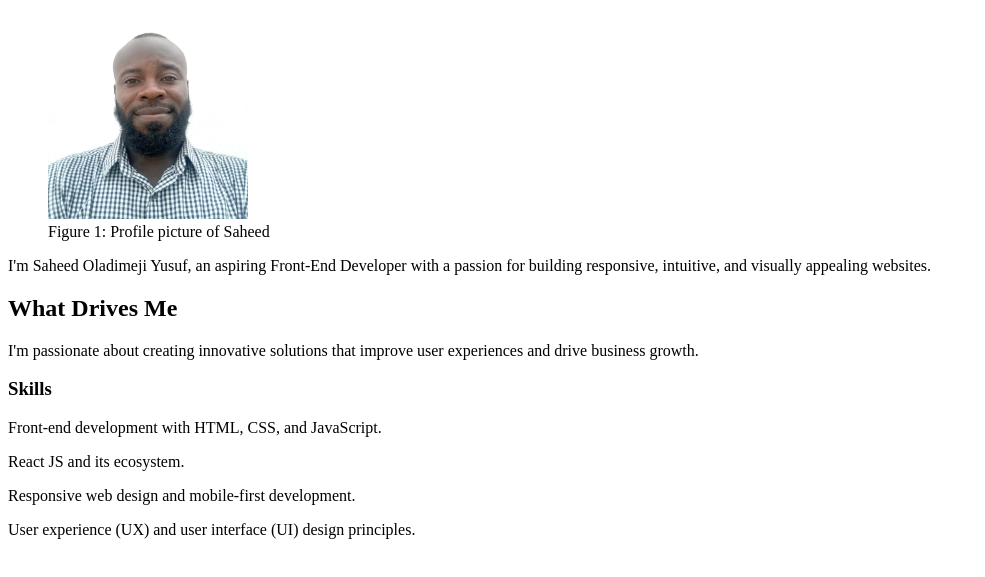
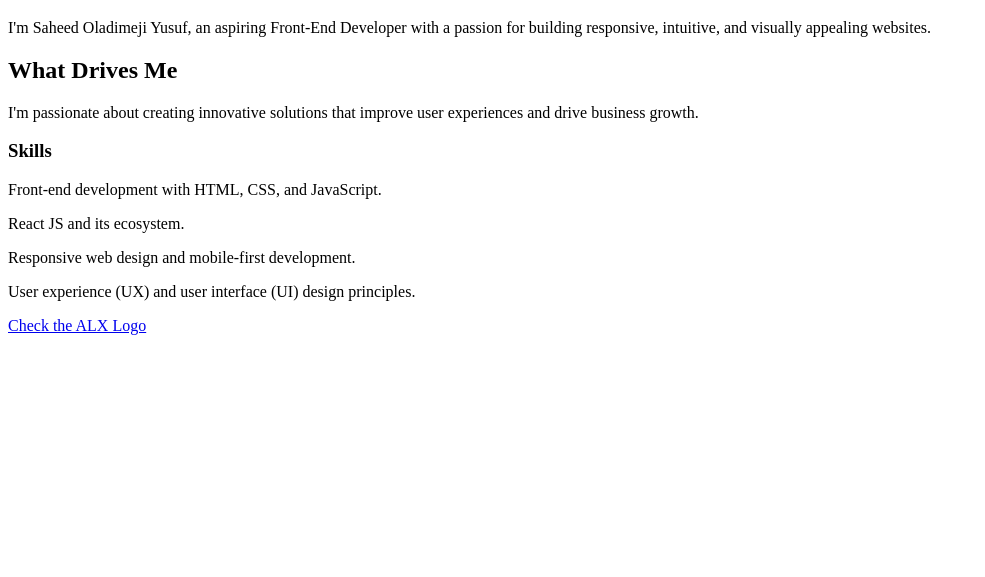
Before and after one commit to Olami0325/My_First_Portfolio, a plain HTML site: page html_basic/index.html in a window 1280 px wide. Shown: the part 159-736 px from the top of the page, without its empty margins (0-985 px from the left). Drawn offline with Linux system fonts and the light colour scheme.

Commit message:
add the a link

```diff
--- a/html_basic/index.html
+++ b/html_basic/index.html
@@ -10,15 +10,6 @@
     <p>This is my very first HTML file</p>
 
     <h1>About Me</h1>
-    <figure>
-      <img
-        src="/html_basic/asset/images/Profile_Pics.JPG.jpg"
-        alt="Profile Picture"
-        height="200px"
-      />
-      <figcaption>Figure 1: Profile picture of Saheed</figcaption>
-    </figure>
-
     <p>
       I'm Saheed Oladimeji Yusuf, an aspiring Front-End Developer with a passion
       for building responsive, intuitive, and visually appealing websites.
@@ -35,5 +26,7 @@
     <p>React JS and its ecosystem.</p>
     <p>Responsive web design and mobile-first development.</p>
     <p>User experience (UX) and user interface (UI) design principles.</p>
+
+    <a href="https://i.ibb.co/gTDZZT8/ALX-Logo-07.png">Check the ALX Logo</a>
   </body>
 </html>
```
Also changed, not shown: html_basic/asset/images/Profile_Pics.JPG.jpg (deleted).
